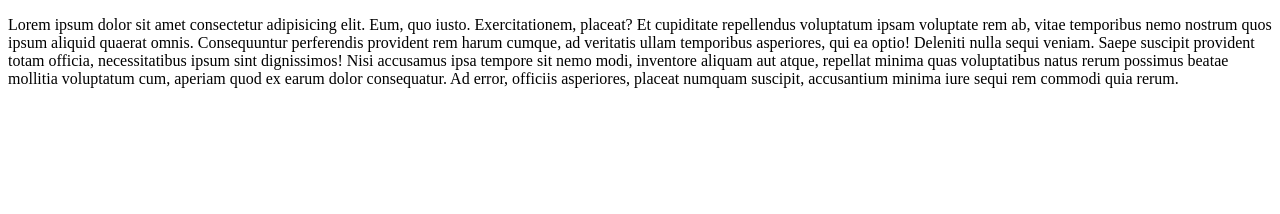
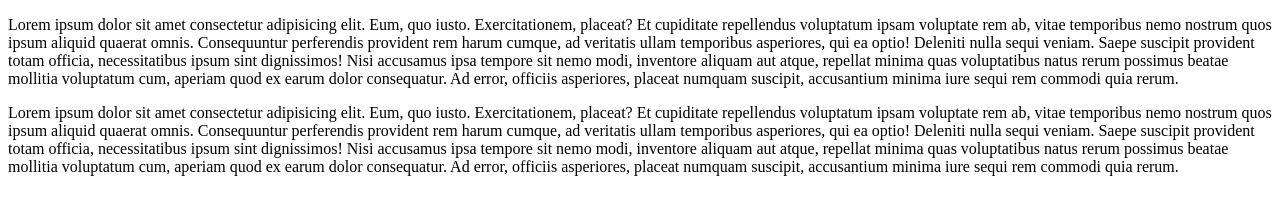
Before and after one commit to fy122/first-project, a plain HTML site: page index.html in a window 1280 px wide. Drawn offline with Linux system fonts and the light colour scheme.

Commit message:
lorem100 add

```diff
--- a/index.html
+++ b/index.html
@@ -7,5 +7,6 @@
 </head>
 <body>
     <p>Lorem ipsum dolor sit amet consectetur adipisicing elit. Eum, quo iusto. Exercitationem, placeat? Et cupiditate repellendus voluptatum ipsam voluptate rem ab, vitae temporibus nemo nostrum quos ipsum aliquid quaerat omnis. Consequuntur perferendis provident rem harum cumque, ad veritatis ullam temporibus asperiores, qui ea optio! Deleniti nulla sequi veniam. Saepe suscipit provident totam officia, necessitatibus ipsum sint dignissimos! Nisi accusamus ipsa tempore sit nemo modi, inventore aliquam aut atque, repellat minima quas voluptatibus natus rerum possimus beatae mollitia voluptatum cum, aperiam quod ex earum dolor consequatur. Ad error, officiis asperiores, placeat numquam suscipit, accusantium minima iure sequi rem commodi quia rerum.</p>
+    <p>Lorem ipsum dolor sit amet consectetur adipisicing elit. Eum, quo iusto. Exercitationem, placeat? Et cupiditate repellendus voluptatum ipsam voluptate rem ab, vitae temporibus nemo nostrum quos ipsum aliquid quaerat omnis. Consequuntur perferendis provident rem harum cumque, ad veritatis ullam temporibus asperiores, qui ea optio! Deleniti nulla sequi veniam. Saepe suscipit provident totam officia, necessitatibus ipsum sint dignissimos! Nisi accusamus ipsa tempore sit nemo modi, inventore aliquam aut atque, repellat minima quas voluptatibus natus rerum possimus beatae mollitia voluptatum cum, aperiam quod ex earum dolor consequatur. Ad error, officiis asperiores, placeat numquam suscipit, accusantium minima iure sequi rem commodi quia rerum.</p>
 </body>
 </html>
```
